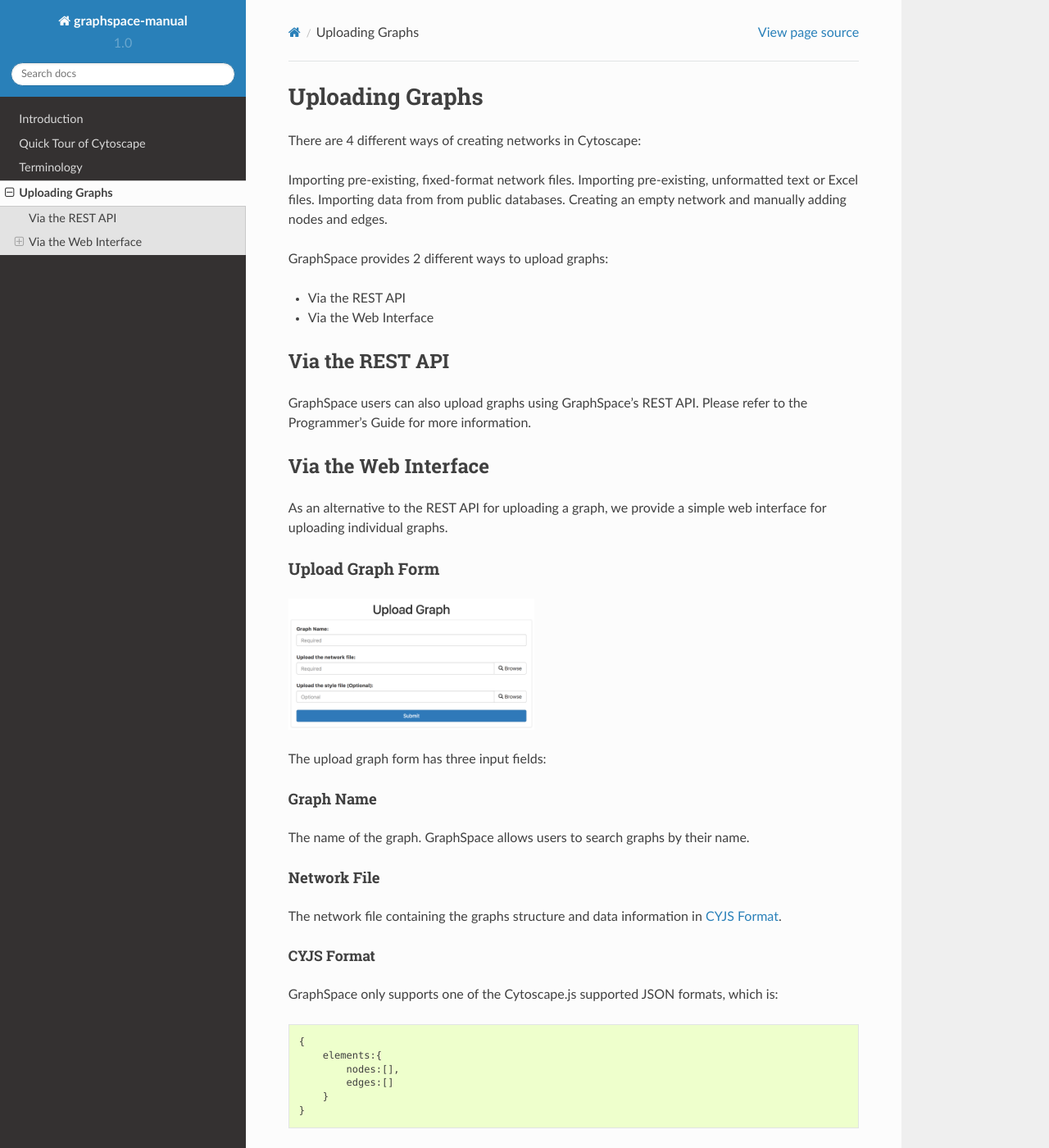
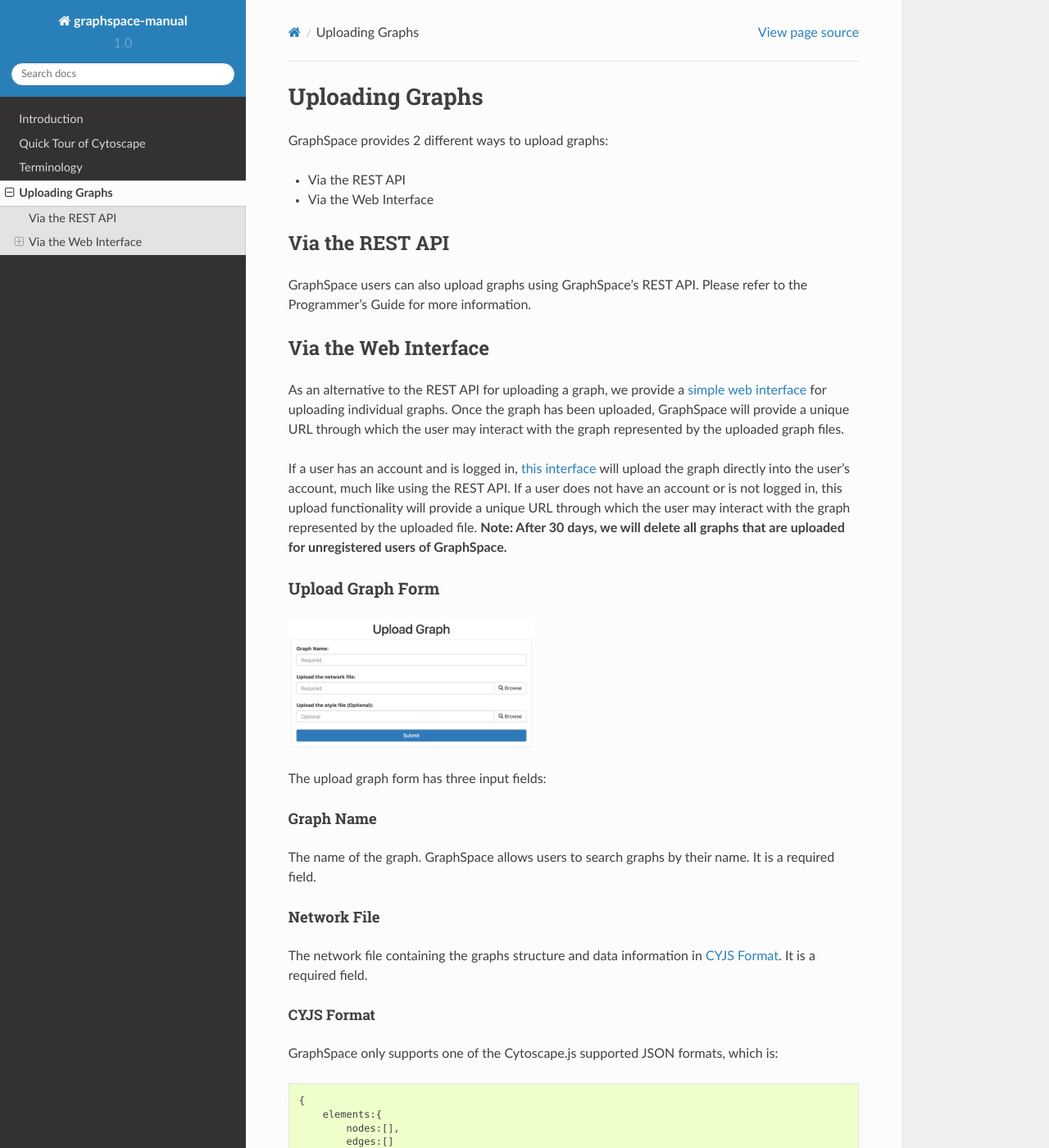
Before and after one commit to adbharadwaj/graphspace-manual, a Sphinx documentation site: the page built from docs/Uploading_Graphs.md, in a window 1280 px wide and 1400 px high. Shown: the whole window at 82% size. Built offline with Sphinx 7.4.7 and the Read the Docs theme 2.0.0, drawn with Linux system fonts in a browser that asks for light colours; some of the changed text lies outside the part shown.

Commit message:
Update Uploading_Graphs.md

````diff
--- a/docs/Uploading_Graphs.md
+++ b/docs/Uploading_Graphs.md
@@ -1,11 +1,4 @@
 # Uploading Graphs
-
-There are 4 different ways of creating networks in Cytoscape:
-
-Importing pre-existing, fixed-format network files.
-Importing pre-existing, unformatted text or Excel files.
-Importing data from from public databases.
-Creating an empty network and manually adding nodes and edges.
 
 GraphSpace provides 2 different ways to upload graphs:
 
@@ -18,7 +11,9 @@
 
 ## Via the Web Interface
 
-As an alternative to the REST API for uploading a graph, we provide a simple web interface for uploading individual graphs.
+As an alternative to the REST API for uploading a graph, we provide a [simple web interface](#upload-graph-form) for uploading individual graphs. Once the graph has been uploaded, GraphSpace will provide a unique URL through which the user may interact with the graph represented by the uploaded graph files.
+
+If a user has an account and is logged in, [this interface](#upload-graph-form) will upload the graph directly into the user's account, much like using the REST API. If a user does not have an account or is not logged in, this upload functionality will provide a unique URL through which the user may interact with the graph represented by the uploaded file. **Note: After 30 days, we will delete all graphs that are uploaded for unregistered users of GraphSpace.**
 
 
 ### Upload Graph Form
@@ -31,10 +26,11 @@
 
 #### Graph Name
 
-The name of the graph. GraphSpace allows users to search graphs by their name.
+The name of the graph. GraphSpace allows users to search graphs by their name. It is a required field.
+
 #### Network File
 
-The network file containing the graphs structure and data information in [CYJS Format](#cyjs-format).
+The network file containing the graphs structure and data information in [CYJS Format](#cyjs-format). It is a required field.
 
 ##### CYJS Format
 
@@ -53,6 +49,10 @@
 
 #### Style File
 
+The network file containing the graphs style information in [JSON Format](#stylesheet-json). It is a optional field. If left empty, GraphSpace will use [default style](#default-graph-style) for displaying the graphs.
+
+##### Stylesheet JSON
+
 Cytoscape and Cytoscape.js are sharing a concept called [Style](http://manual.cytoscape.org/en/stable/Cytoscape.js_and_Cytoscape.html#export-styles-to-cytoscape-js). This is a collection of mappings from data point to network property. Cytoscape can export its Styles into CSS-based Cytoscape.js JSON.
 
 A Cytoscape (v3.1 or later) user can export all Styles into one JSON file from **File | Export | Style** and select Cytoscape.js JSON as its format.
@@ -60,5 +60,34 @@
 **Note:** Cytoscape.js [does not support all of Cytoscape Network Properties](
 http://manual.cytoscape.org/en/stable/Cytoscape.js_and_Cytoscape.html#limitations). Those properties will be ignored or simplified when you export to JSON Style file.
 
+##### Default Graph Style
 
-If a user has an account and is logged in, this interface will upload the graph directly into the user's account, much like using the REST API. If a user does not have an account or is not logged in, this upload functionality will provide a unique URL through which the user may interact with the graph represented by the uploaded file. **Note: After 30 days, we will delete all graphs that are uploaded for unregistered users of GraphSpace.**
+GraphSpace uses following default style for all graphs. The default style values are used when:
+
+- The user does not upload a [style file](#style-file) for the graph.
+    OR
+- The user uploads the style file which doesn't overrides the default style values.
+
+```
+[
+    {
+        'selector': 'edge',
+        'style': {
+            'curve-style': 'bezier',
+            'line-style': 'solid',
+            'line-color': 'black'
+        }
+    },
+    {
+        'selector': 'node',
+        'style': {
+            'content': 'data(label)',
+            'shape': 'ellipse',
+            'background-color': 'yellow',
+            'border-color': '#888',
+            'text-halign': 'center',
+            'text-valign': 'center'
+        }
+    }
+]
+```
````
